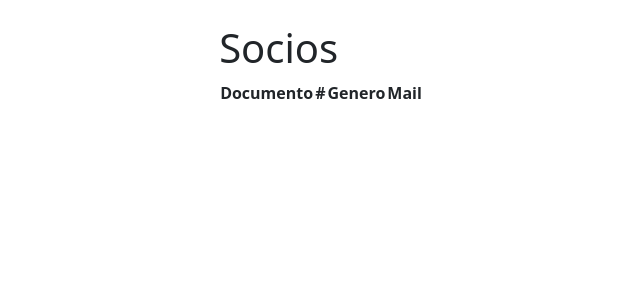
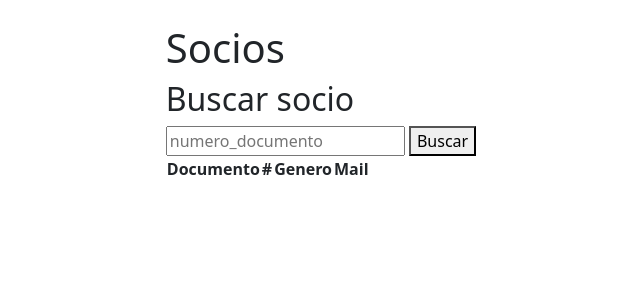
Before and after one commit to alanberns/CDVE, a Flask app: page /socios/ in a window 1280 px wide. Shown: the top 300 px of the page, without its empty margins (319-959 px from the left). Run offline with Flask 2, Linux system fonts and the light colour scheme; data that the repository does not hold is empty.

Commit message:
feat: busqueda por documento

```diff
--- a/admin/src/core/board/__init__.py
+++ b/admin/src/core/board/__init__.py
@@ -97,6 +97,6 @@ def list_socios():
     return socios
 
 
-def find_socio(id):
-    socio = Socio.query.filter_by(id=id).first()
+def find_socio(numero_documento):
+    socio = Socio.query.filter_by(numero_documento=numero_documento)
     return socio
--- a/admin/src/core/board/socio.py
+++ b/admin/src/core/board/socio.py
@@ -9,7 +9,8 @@ class Socio(db.Model):
     id = db.Column(db.Integer, primary_key=True, unique=True)
     id_usuario = db.Column(db.Integer, db.ForeignKey("usuarios.id"))
 
-    activo = db.Column(db.Boolean, default=True)
+
+    habilitado = db.Column(db.Boolean, default=True)
     tipo_documento = db.Column(db.String(255))
     numero_documento = db.Column(db.Integer())
     genero = db.Column(db.String(255))
@@ -17,5 +18,6 @@ class Socio(db.Model):
     direccion = db.Column(db.String(255))
     telefono = db.Column(db.Integer())
     email = db.Column(db.String(255))
+    activo = db.Column(db.Boolean, default=True)
 
     # falta relacion con cuota y disciplina
--- a/admin/src/web/controllers/socios.py
+++ b/admin/src/web/controllers/socios.py
@@ -20,6 +20,13 @@ def add_socio_view():
 
 
 @socio_blueprint.post("/")
+def buscar_socio():
+    numero_documento = (request.form.get("numero_documento"),)
+    socios = board.find_socio(numero_documento)
+    return render_template("socios.html", socios=socios)
+
+
+@socio_blueprint.post("/add")
 def add_socio():
     kwargs = {
         "id_usuario": request.form.get("id_usuario"),
--- a/admin/src/web/templates/socios.html
+++ b/admin/src/web/templates/socios.html
@@ -6,6 +6,13 @@
 {% block content %}
   <div class="column">
     <h1> Socios </h1>
+    <div class="column">
+      <h2>Buscar socio</h2>
+      <form action="{{ url_for('socios.buscar_socio')}}" method="post">
+        <input type="text" name="numero_documento" placeholder="numero_documento">
+        <button>Buscar</button>
+      </form>
+    </div>
     <table class="index-table box">
       <thead>
         <tr>
```
